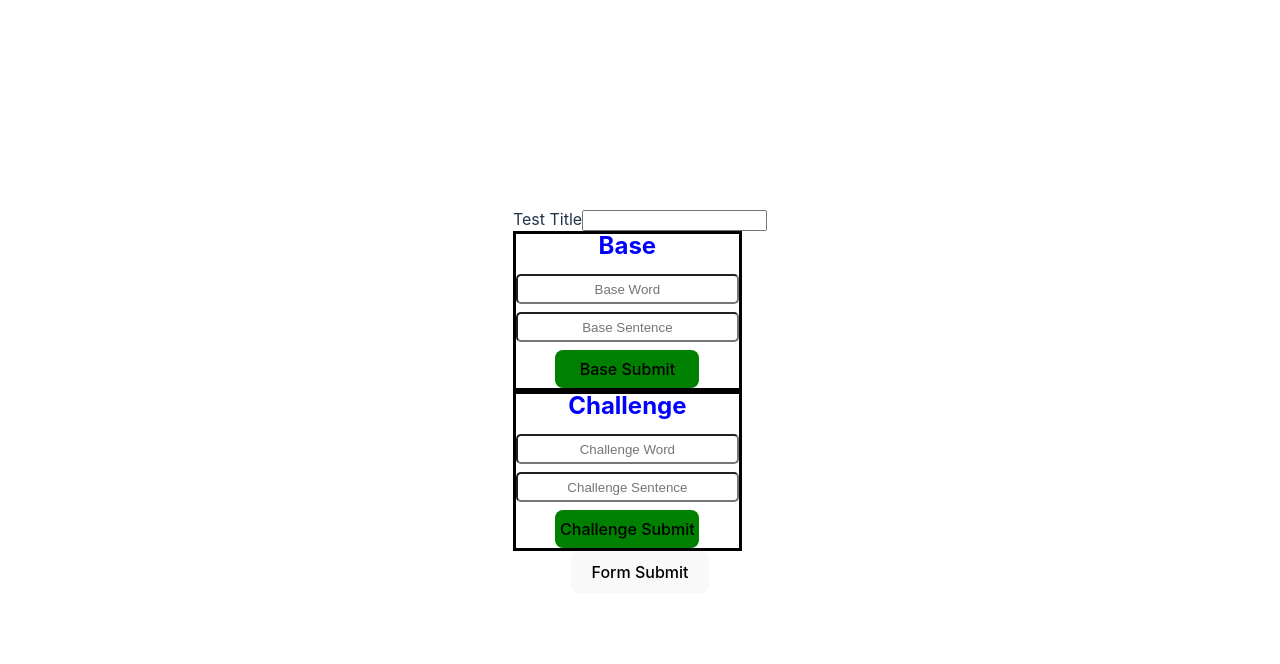
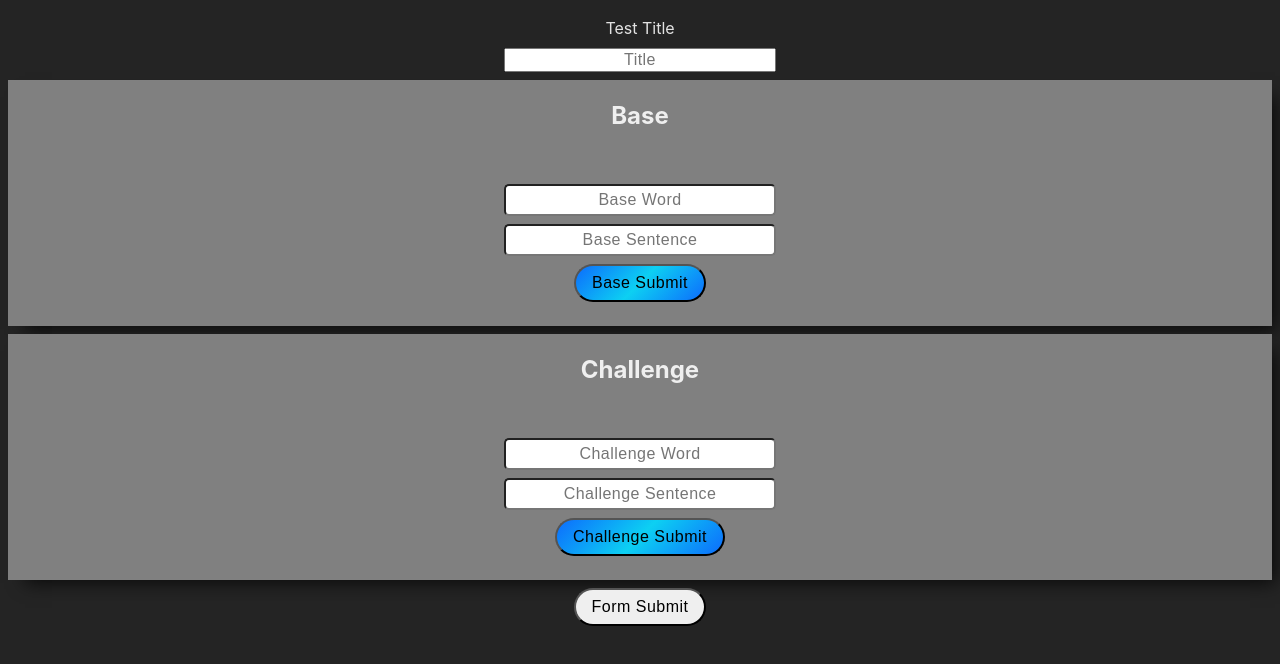
Before and after one commit to InstincDev/spellwell-frontend, a React (Vite) app: page /test in a window 1280 px wide. Shown: the top 664 px of the page. Built offline with nearby package versions, Linux system fonts and the light colour scheme.

Commit message:
add styling: app.css, index.css, inputtooltip, wordlist, wordinput, createtestform

```diff
--- a/src/App.css
+++ b/src/App.css
@@ -1,41 +1,6 @@
-#root {
-  max-width: 1280px;
-  margin: 0 auto;
-  padding: 2rem;
-  text-align: center;
+#root{
+  display: flex;
+  flex-direction: column;
+  min-width: 100%;
+  max-width: 100%;
 }
-
-.logo {
-  height: 6em;
-  padding: 1.5em;
-  will-change: filter;
-}
-.logo:hover {
-  filter: drop-shadow(0 0 2em #646cffaa);
-}
-.logo.react:hover {
-  filter: drop-shadow(0 0 2em #61dafbaa);
-}
-
-@keyframes logo-spin {
-  from {
-    transform: rotate(0deg);
-  }
-  to {
-    transform: rotate(360deg);
-  }
-}
-
-@media (prefers-reduced-motion: no-preference) {
-  a:nth-of-type(2) .logo {
-    animation: logo-spin infinite 20s linear;
-  }
-}
-
-.card {
-  padding: 2em;
-}
-
-.read-the-docs {
-  color: #888;
-}
--- a/src/components/atoms/InputToolTip/InputToolTip.jsx
+++ b/src/components/atoms/InputToolTip/InputToolTip.jsx
@@ -1,3 +1,3 @@
  export function InputToolTip({ message }) {
-    return <span>{message}</span>;
+    return <span style={{color:"#ff0010"}}>{message}</span>;
 }
--- a/src/components/molecules/WordList/WordList.module.sass
+++ b/src/components/molecules/WordList/WordList.module.sass
@@ -1,26 +1,30 @@
 .word_list
     width: 100%
     display: flex
-    flex-direction: column
+    flex-direction: row
+    overflow-x: scroll
     place-items: center
+    margin: 1rem
+    padding-bottom: 0.5rem
     gap: 1rem
     color: black
     list-style-type: none
 
     li
-        max-width: 100%
-        min-width: calc(100% - 0.4rem)
-        padding: 0.3rem
-        background-color: #03989e33
-        border: thin solid black
+        min-width: 285px
+        max-width: 285px
+        padding: 0.5rem 0
+        background-color: #ddd
         border-radius: 10px
         display: inherit
-        flex-direction: inherit
+        flex-direction: column
         place-items: center
         gap: 0.3rem
         word-wrap: anywhere
 
+        p
+            margin: 0rem
+
 .delete_word
     width: 3.5rem
     padding: 0.5rem 0
-    background-color: rgba(190, 0,0,0.65)
--- a/src/components/organisms/CreateTestForm/CreateTestForm.jsx
+++ b/src/components/organisms/CreateTestForm/CreateTestForm.jsx
@@ -1,6 +1,7 @@
 import { useState } from "react";
 import { AddWords, WordInput } from "../../";
 import { postTest } from "../../../utils/serverRequest";
+import{create_test_form, form_submit} from "./CreateTestForm.module.sass"
 
 /*
     TODO:
@@ -90,10 +91,10 @@ export function CreateTestForm() {
     }
 
     return (
-        <form onSubmit={handleSubmit}>
+        <form className={create_test_form} onSubmit={handleSubmit}>
             <label htmlFor="title">
                 Test Title
-                <input type="title" name="title" onChange={(e)=> setTestTitle(e.target.value)} value={testTitle}/>
+                <input type="title" name="title" placeholder="Title" onChange={(e)=> setTestTitle(e.target.value)} value={testTitle}/>
             </label>
             <WordInput
                 title={"Base"}
@@ -111,7 +112,7 @@ export function CreateTestForm() {
                 deleteWord={deleteChallengeWord}
             />
 
-            <button type="submit">Form Submit</button>
+            <button className={form_submit} type="submit">Form Submit</button>
         </form>
     );
 }
--- /dev/null
+++ b/src/components/organisms/CreateTestForm/CreateTestForm.module.sass
@@ -0,0 +1,25 @@
+.create_test_form
+    display: flex
+    flex-direction: column
+    gap: 0.5rem
+    padding: 1rem 0.5rem
+
+    label
+        display: inherit
+        flex-direction: inherit
+        place-items: center
+        text-align: center
+        gap: 0.5rem
+
+        input
+            min-width: 272px
+            font-size: 1rem
+            text-align: center
+            letter-spacing: 0.03rem
+
+.form_submit
+    align-self: center
+    padding: 0.5rem 1rem
+    font-size: 1rem
+    letter-spacing: 0.03rem
+    border-radius: 5rem
--- a/src/components/organisms/WordInput/WordInput.module.sass
+++ b/src/components/organisms/WordInput/WordInput.module.sass
@@ -1,31 +1,44 @@
 .word_input
-    border: solid black
-    width: 223px
+    min-width: 100%
+    max-width: 100%
+    padding: 1.5rem 1rem
     display: flex
     flex-direction: column
     place-items: center
     gap: 0.5rem
-    color: blue
+    background-color: grey
+
+    -webkit-box-shadow: 10px 10px 17px -7px rgba(0,0,0,0.75)
+    -moz-box-shadow: 10px 10px 17px -7px rgba(0,0,0,0.75)
+    box-shadow: 10px 10px 17px -7px rgba(0,0,0,0.75)
 
     label
         display: flex
         flex-direction: column
         width: 100%
         gap: 1rem
-        color: red
 
         input
-            height: 1.5rem
+            height: 2rem
             text-align: center
+            font-size: 1rem
+            letter-spacing: 0.03rem
             border-radius: 5px
+            outline: none
+
+        input:focus
+            border: 2px solid #0d6efd
 
 .word_submit_button
-    width: 9rem
-    padding: 0.5rem 0
-    background-color: green
+    padding: 0.5rem 1rem
+    font-size: 1rem
+    letter-spacing: 0.03rem
+    border-radius: 5rem
+    background: linear-gradient(135deg, hsla(216, 98%, 52%, 1) 0%, hsla(189, 90%, 50%, 1) 50%, hsla(216, 98%, 52%, 1) 100%)
 
 .word_submit_button:hover
-    background-color: yellow
+    background: radial-gradient(circle, hsla(189, 90%, 50%, 1) 0%, hsla(216, 98%, 52%, 1) 100%, hsla(192, 90%, 50%, 1) 100%)
+
 
 .word_submit_button:active
-    background-color: red
+    background: linear-gradient(135deg, hsla(189, 90%, 50%, 1) 0%, hsla(216, 98%, 52%, 1) 50%, hsla(192, 90%, 50%, 1) 100%)
--- a/src/index.css
+++ b/src/index.css
@@ -3,26 +3,15 @@
   font-size: 16px;
   line-height: 24px;
   font-weight: 400;
-
   color-scheme: light dark;
   color: rgba(255, 255, 255, 0.87);
   background-color: #242424;
-
-  font-synthesis: none;
-  text-rendering: optimizeLegibility;
-  -webkit-font-smoothing: antialiased;
-  -moz-osx-font-smoothing: grayscale;
-  -webkit-text-size-adjust: 100%;
 }
 
-a {
-  font-weight: 500;
-  color: #646cff;
-  text-decoration: inherit;
+*{
+  box-sizing: border-box;
 }
-a:hover {
-  color: #535bf2;
-}
+
 
 h1,h2,h3,h4,h5,h6,p,span,ul,li{
   margin: 0;
@@ -30,46 +19,8 @@ h1,h2,h3,h4,h5,h6,p,span,ul,li{
 }
 
 body {
-  margin: 0;
-  display: flex;
-  place-items: center;
+  margin: 0rem;
   min-width: 320px;
   min-height: 100vh;
+  max-width: 100%;
 }
-
-h1 {
-  font-size: 3.2em;
-  line-height: 1.1;
-}
-
-button {
-  border-radius: 8px;
-  border: 1px solid transparent;
-  padding: 0.6em 1.2em;
-  font-size: 1em;
-  font-weight: 500;
-  font-family: inherit;
-  background-color: #1a1a1a;
-  cursor: pointer;
-  transition: border-color 0.25s;
-}
-button:hover {
-  border-color: #646cff;
-}
-button:focus,
-button:focus-visible {
-  outline: 4px auto -webkit-focus-ring-color;
-}
-
-@media (prefers-color-scheme: light) {
-  :root {
-    color: #213547;
-    background-color: #ffffff;
-  }
-  a:hover {
-    color: #747bff;
-  }
-  button {
-    background-color: #f9f9f9;
-  }
-}
```
